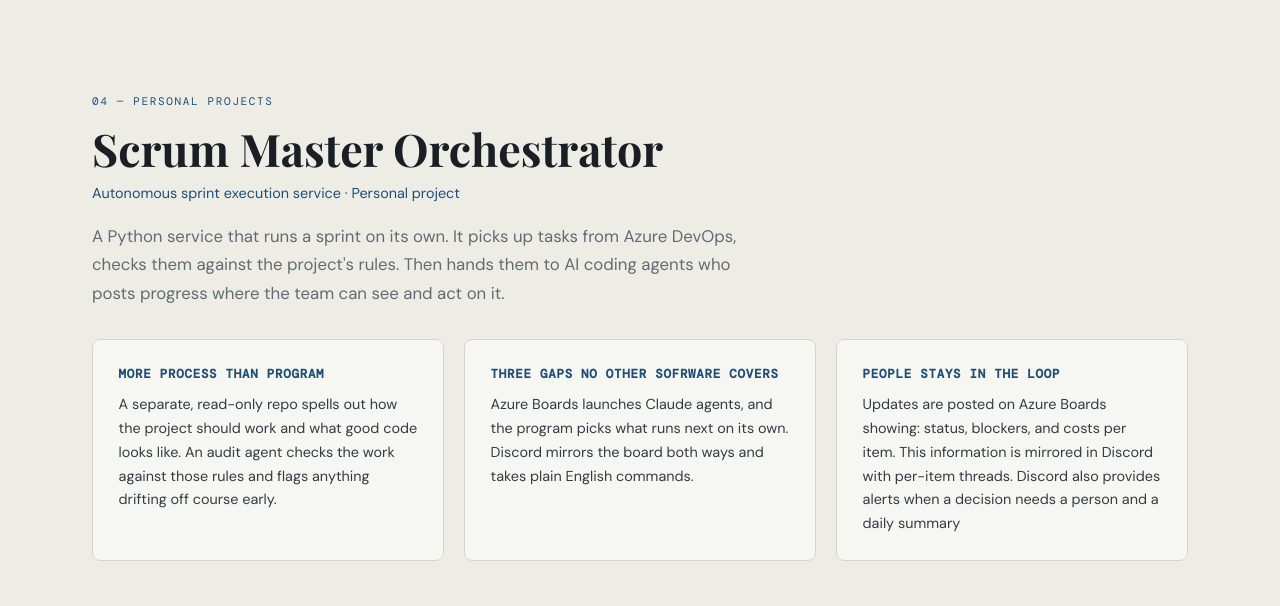
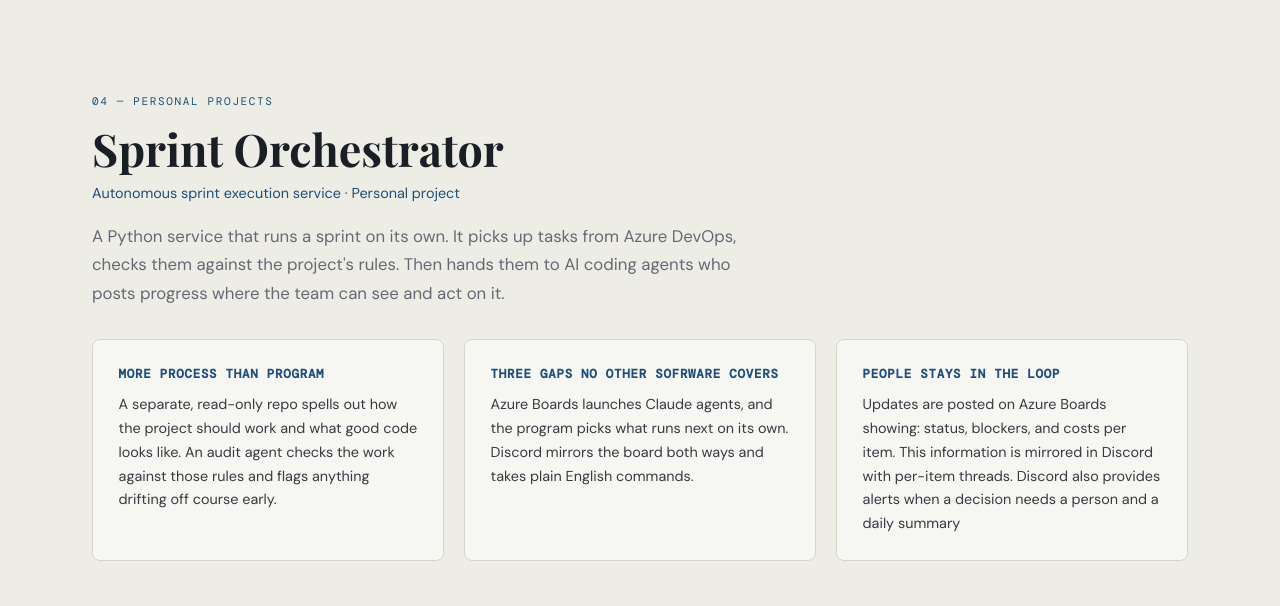
Before and after one commit to PBoudreaux1576/portfolio, a plain HTML site: page index.html in a window 1280 px wide. Shown: the part 3400-4006 px from the top of the page. Drawn offline with nearby package versions, Linux system fonts and the light colour scheme; a web font is replaced by a local one.

Commit message:
Update name of first project

```diff
--- a/index.html
+++ b/index.html
@@ -211,7 +211,7 @@
   <section id="projects" style="background:var(--off-white);padding:6rem 0;border-bottom:1px solid var(--rule);">
     <div style="max-width:1160px;margin:0 auto;padding:0 2rem;">
       <div style="font-family:var(--ff-mono);font-size:11px;color:var(--gold);letter-spacing:0.15em;text-transform:uppercase;margin-bottom:0.75rem;">04 — PERSONAL PROJECTS</div>
-      <h2 style="font-family:var(--ff-display);font-size:clamp(2rem,3.5vw,3rem);font-weight:700;line-height:1.15;margin:0 0 1rem;color:var(--ink);">Scrum Master Orchestrator</h2>
+      <h2 style="font-family:var(--ff-display);font-size:clamp(2rem,3.5vw,3rem);font-weight:700;line-height:1.15;margin:0 0 1rem;color:var(--ink);">Sprint Orchestrator</h2>
       <div style="font-size:0.9rem;color:var(--gold);margin:-0.6rem 0 1rem;">Autonomous sprint execution service · Personal project</div>
       <p style="font-size:1.05rem;color:var(--ink-mute);max-width:660px;margin:0 0 2rem;line-height:1.7;">A Python service that runs a sprint on its own. It picks up tasks from Azure DevOps, checks them against the project's rules. Then hands them to AI coding agents who posts progress where the team can see and act on it.</p>
 
```
